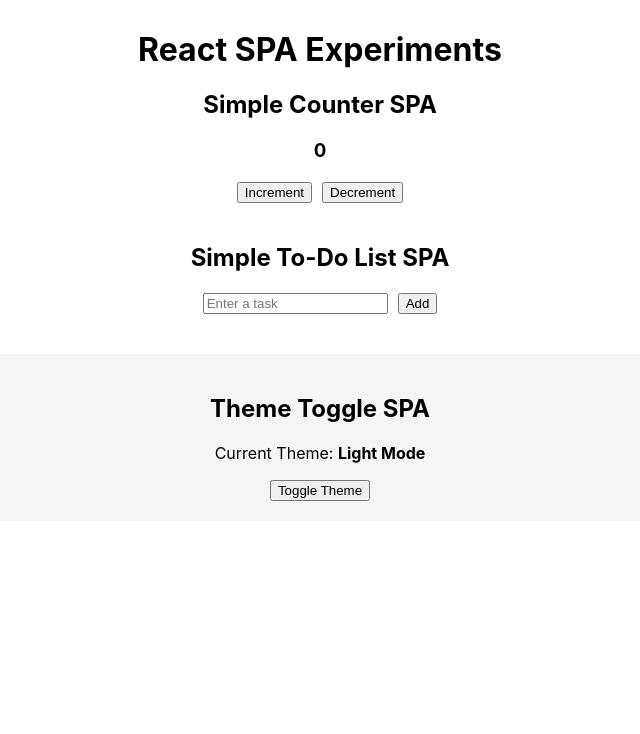
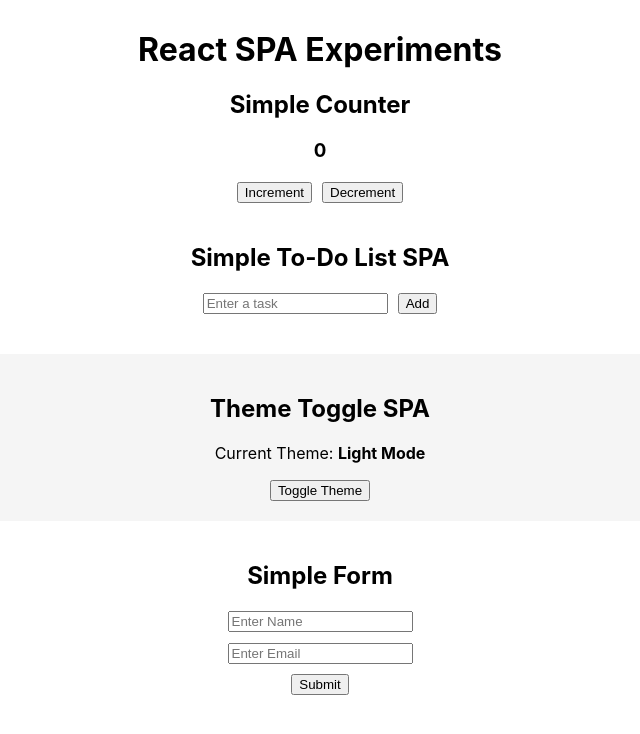
Before and after one commit to gurleenkaur-07/Simple-Counter-SPA, a React (Create React App) app: page / in a window 1280 px wide. Shown: the top 734 px of the page, without its empty margins (320-960 px from the left). Built offline with nearby package versions, Linux system fonts and the light colour scheme.

Commit message:
Added simple form SPA component

```diff
--- a/src/App.js
+++ b/src/App.js
@@ -1,17 +1,17 @@
 import React, { useState } from "react";
 import Todo from "./Todo";
 import ThemeToggle from "./ThemeToggle";
+import SimpleForm from "./SimpleForm";
 
 function App() {
-  // Experiment-1: Counter
   const [count, setCount] = useState(0);
 
   return (
     <div style={{ textAlign: "center", marginTop: "30px" }}>
       <h1>React SPA Experiments</h1>
 
-      {/* Experiment-1 */}
-      <h2>Simple Counter SPA</h2>
+      {/* Counter */}
+      <h2>Simple Counter</h2>
       <h3>{count}</h3>
 
       <button onClick={() => setCount(count + 1)}>Increment</button>
@@ -22,11 +22,14 @@ function App() {
         Decrement
       </button>
 
-      {/* Experiment-2 */}
+      {/* To-Do */}
       <Todo />
 
-      {/* Experiment-3 */}
+      {/* Theme Toggle */}
       <ThemeToggle />
+
+      {/* Simple Form */}
+      <SimpleForm />
     </div>
   );
 }
--- /dev/null
+++ b/src/SimpleForm.js
@@ -0,0 +1,53 @@
+import React, { useState } from "react";
+
+function SimpleForm() {
+  const [name, setName] = useState("");
+  const [email, setEmail] = useState("");
+  const [submitted, setSubmitted] = useState(false);
+
+  const handleSubmit = (e) => {
+    e.preventDefault();
+    setSubmitted(true);
+  };
+
+  return (
+    <div style={{ marginTop: "40px" }}>
+      <h2>Simple Form</h2>
+
+      <form onSubmit={handleSubmit}>
+        <div>
+          <input
+            type="text"
+            placeholder="Enter Name"
+            value={name}
+            onChange={(e) => setName(e.target.value)}
+            required
+          />
+        </div>
+
+        <div style={{ marginTop: "10px" }}>
+          <input
+            type="email"
+            placeholder="Enter Email"
+            value={email}
+            onChange={(e) => setEmail(e.target.value)}
+            required
+          />
+        </div>
+
+        <button style={{ marginTop: "10px" }} type="submit">
+          Submit
+        </button>
+      </form>
+
+      {submitted && (
+        <div style={{ marginTop: "20px" }}>
+          <p><b>Name:</b> {name}</p>
+          <p><b>Email:</b> {email}</p>
+        </div>
+      )}
+    </div>
+  );
+}
+
+export default SimpleForm;
```
